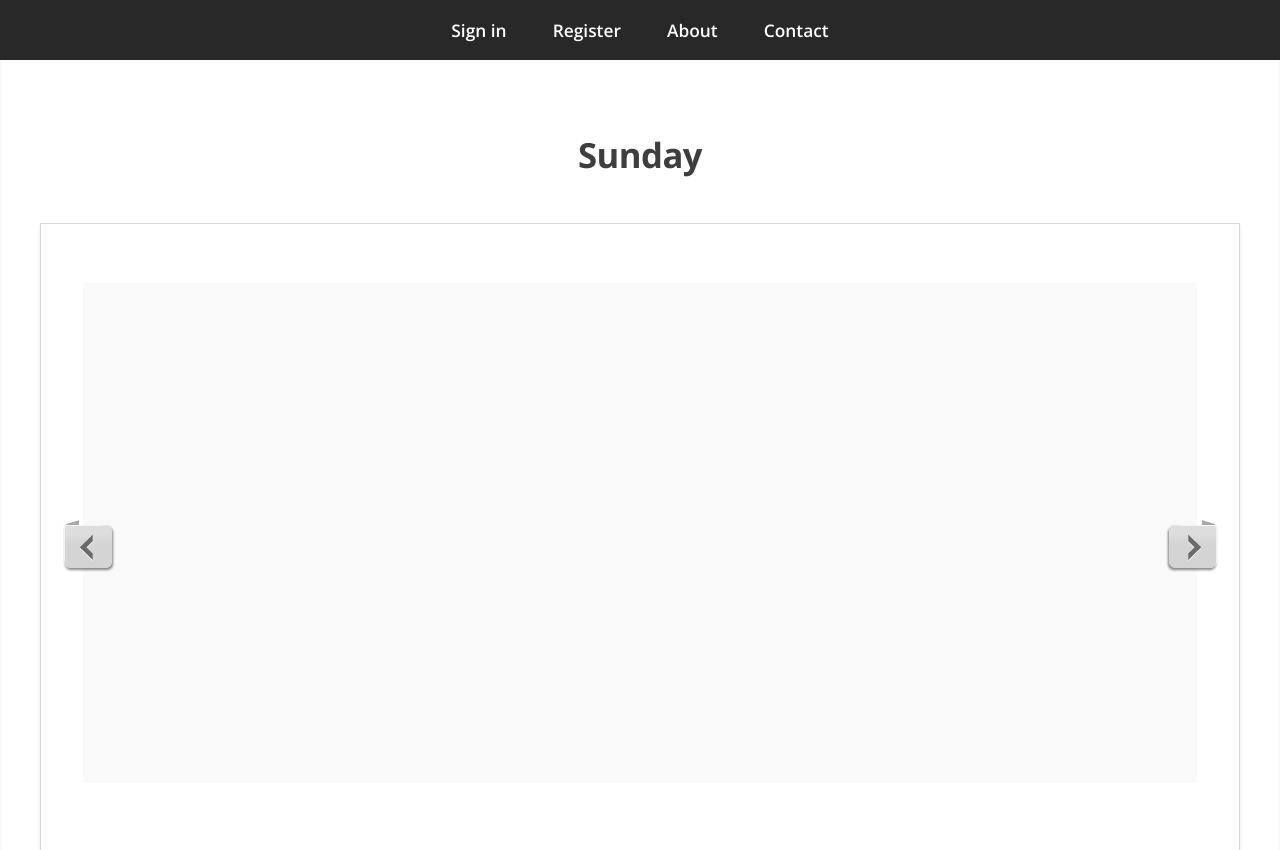
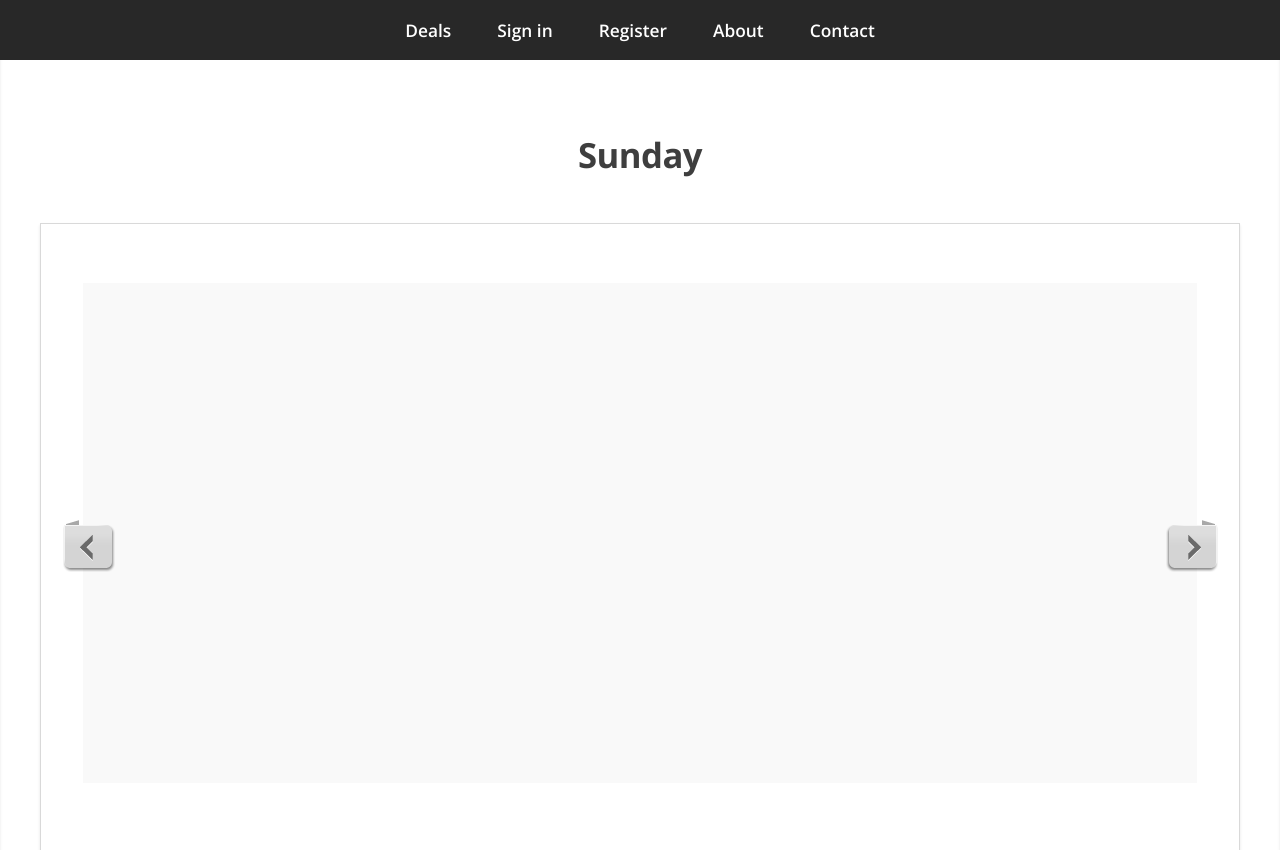
Before and after one commit to mikotoiii/Cheapskate, a CodeIgniter app: page /database/index.php/home/index in a window 1280 px wide. Shown: the top 850 px of the page. Run offline with CodeIgniter, Linux system fonts and the light colour scheme; some libraries are stand-ins or nearby versions.

Commit message:
Added home link to nav menu

```diff
--- a/application/views/mainNav.php
+++ b/application/views/mainNav.php
@@ -2,6 +2,7 @@
 <!-- Nav -->
 <nav id="nav">
 				<ul class="container">
+								<li><a href="home">Deals</a></li>
 								<li><a href="login">Sign in</a></li>
 								<li><a href="signup">Register</a></li>
 								<li><a href="about">About</a></li>
```
